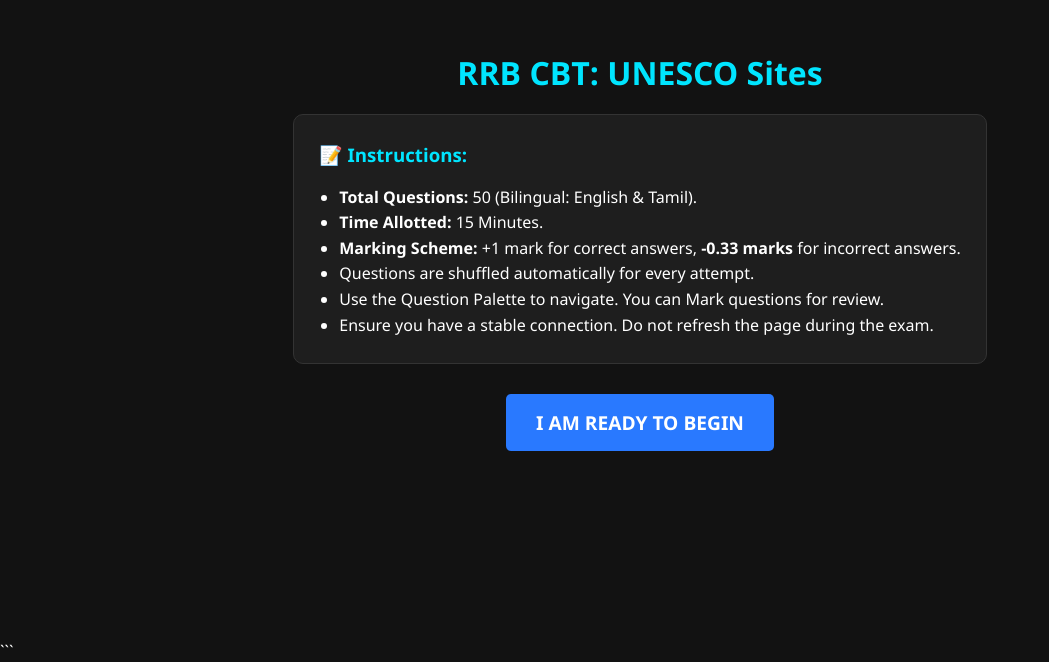
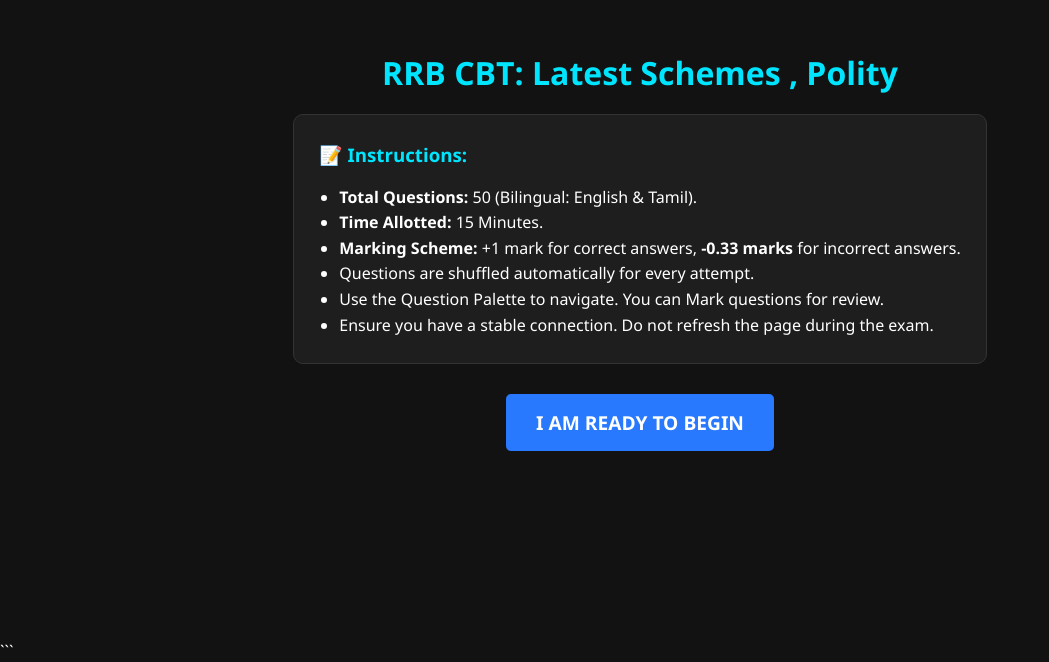
Before and after one commit to SantyStrange/padiDaaParamaa, a plain HTML site: page index.html in a window 1280 px wide. Shown: the part 138-800 px from the top of the page, without its empty margins (0-1049 px from the left). Drawn offline with Linux system fonts and the light colour scheme.

Commit message:
Update index.html

```diff
--- a/index.html
+++ b/index.html
@@ -4,7 +4,7 @@
 <head>
 <meta charset="UTF-8">
 <meta name="viewport" content="width=device-width, initial-scale=1.0, maximum-scale=1.0, user-scalable=no">
-<title>RRB CBT - UNESCO CITES</title>
+<title>RRB CBT - Polity + Schemes</title>
 <style>
     :root {
         --bg-color: #121212;
@@ -166,7 +166,7 @@
 <!-- VIEW 1: Landing Page -->
 <div id="view-landing" class="view active">
     <div class="landing-container">
-        <h1>RRB CBT: UNESCO Sites</h1>
+        <h1>RRB CBT: Latest Schemes , Polity</h1>
         <div class="instructions">
             <h3>📝 Instructions:</h3>
             <ul>
```
